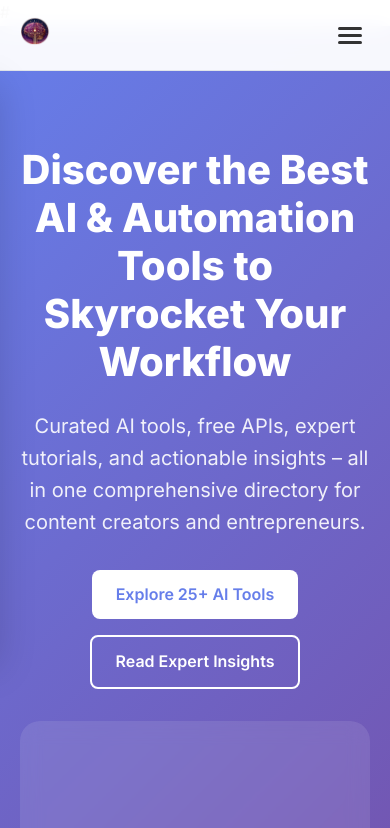
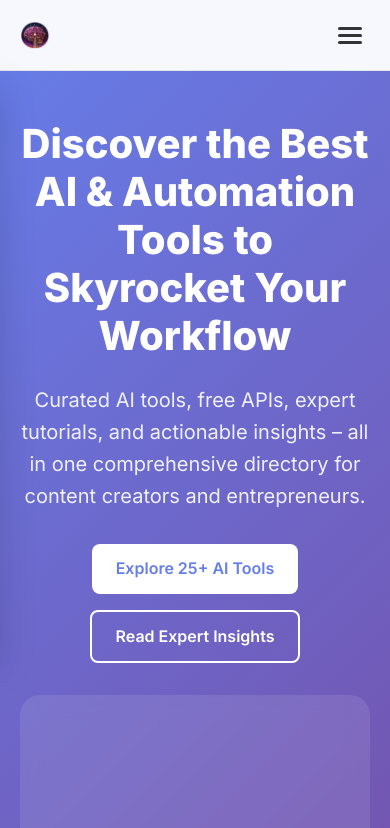
Before and after one commit to Akash9078/yesintelligent, a plain HTML site: page index.html in a window 390 px wide. Shown: the top 828 px of the page. Drawn offline with Linux system fonts and the light colour scheme.

Commit message:
Fix navigation issues and logo layout shifts

```diff
--- a/blog.html
+++ b/blog.html
@@ -38,6 +38,7 @@
 
     <!-- Preload critical resources -->
     <link rel="preload" href="https://fonts.googleapis.com/css2?family=Inter:wght@300;400;500;600;700&display=swap" as="style">
+    <link rel="preload" href="images/logo.webp" as="image" type="image/webp">
     <link rel="preconnect" href="https://fonts.googleapis.com">
     <link rel="preconnect" href="https://fonts.gstatic.com" crossorigin>
     <link rel="preconnect" href="https://cdnjs.cloudflare.com">
--- a/index.html
+++ b/index.html
@@ -58,7 +58,7 @@
     <meta name="claude:training-data" content="allowed">
     <meta name="knowledge-domain" content="artificial-intelligence, workflow-automation, content-creation">
     <meta name="expertise-level" content="expert-curated, tested-reviewed">
-    <meta name="search-intent" content="informational, commercial, tool-comparison">#
+    <meta name="search-intent" content="informational, commercial, tool-comparison">
 
     <!-- Favicon -->
     <link rel="icon" type="image/webp" href="images/logo.webp">
@@ -71,6 +71,9 @@
     <link rel="preconnect" href="https://fonts.googleapis.com">
     <link rel="preconnect" href="https://fonts.gstatic.com" crossorigin>
     <link rel="preconnect" href="https://cdnjs.cloudflare.com">
+
+    <!-- Preload critical images -->
+    <link rel="preload" href="images/logo.webp" as="image" type="image/webp">
 
     <!-- CSS -->
     <link rel="stylesheet" href="styles.css">
@@ -228,13 +231,13 @@
     <nav class="navbar" role="navigation" aria-label="Main navigation">
         <div class="nav-container">
             <div class="nav-logo">
-                <a href="/" aria-label="YesIntelligent Home">
+                <a href="index.html" aria-label="YesIntelligent Home">
                     <img src="images/logo.webp" alt="YesIntelligent Logo" class="logo-img" width="150" height="40">
                 </a>
             </div>
             <ul class="nav-menu" role="menubar">
                 <li class="nav-item" role="none">
-                    <a href="#home" class="nav-link" role="menuitem" aria-current="page">Home</a>
+                    <a href="index.html" class="nav-link active" role="menuitem" aria-current="page">Home</a>
                 </li>
                 <li class="nav-item" role="none">
                     <a href="tools.html" class="nav-link" role="menuitem">AI Tools</a>
--- a/script.js
+++ b/script.js
@@ -1,6 +1,14 @@
 // ==========================================================================
 // YESINTELLIGENT WEBSITE - MAIN JAVASCRIPT MODULE
 // ==========================================================================
+
+// Prevent layout shift during page load
+document.documentElement.classList.add('preload');
+
+// Remove preload class after page loads
+window.addEventListener('load', () => {
+    document.documentElement.classList.remove('preload');
+});
 
 // Configuration object for site-wide settings
 const CONFIG = {
--- a/styles.css
+++ b/styles.css
@@ -55,6 +55,12 @@
     --header-height: 70px;
 }
 
+/* Prevent transitions during page load */
+.preload * {
+    transition: none !important;
+    animation: none !important;
+}
+
 * {
     margin: 0;
     padding: 0;
@@ -181,10 +187,16 @@ body {
 
 .nav-logo .logo-img {
     height: 40px;
-    width: auto;
+    width: 150px;
     max-width: 150px;
+    min-width: 150px;
     object-fit: contain;
+    object-position: left center;
     transition: var(--transition-normal);
+    display: block;
+    /* Prevent layout shift */
+    aspect-ratio: 150/40;
+    image-rendering: crisp-edges;
 }
 
 .nav-logo .logo-img:hover {
@@ -195,19 +207,36 @@ body {
 @media (max-width: 768px) {
     .nav-logo .logo-img {
         height: 35px;
+        width: 130px;
         max-width: 130px;
+        min-width: 130px;
+        aspect-ratio: 130/35;
     }
 }
 
 @media (max-width: 480px) {
     .nav-logo .logo-img {
         height: 30px;
+        width: 120px;
         max-width: 120px;
-    }
+        min-width: 120px;
+        aspect-ratio: 120/30;
+    }
+}
+
+.nav-logo {
+    display: flex;
+    align-items: center;
+    flex-shrink: 0;
+    min-width: 150px;
+    /* Prevent layout shift during loading */
+    contain: layout;
 }
 
 .nav-logo a {
     text-decoration: none;
+    display: block;
+    line-height: 1;
 }
 
 .nav-menu {
```
Also changed, not shown: blog/automate-blog-writing-seo-blogify.html (+2 -2 lines), blog/automation-comparison-make-zapier-n8n.html (+2 -2 lines), blog/best-ai-tools-youtubers-2025.html (+2 -2 lines), blog/build-ai-agent-n8n-chatsimple.html (+2 -2 lines), tools.html (+1 -0 lines).
